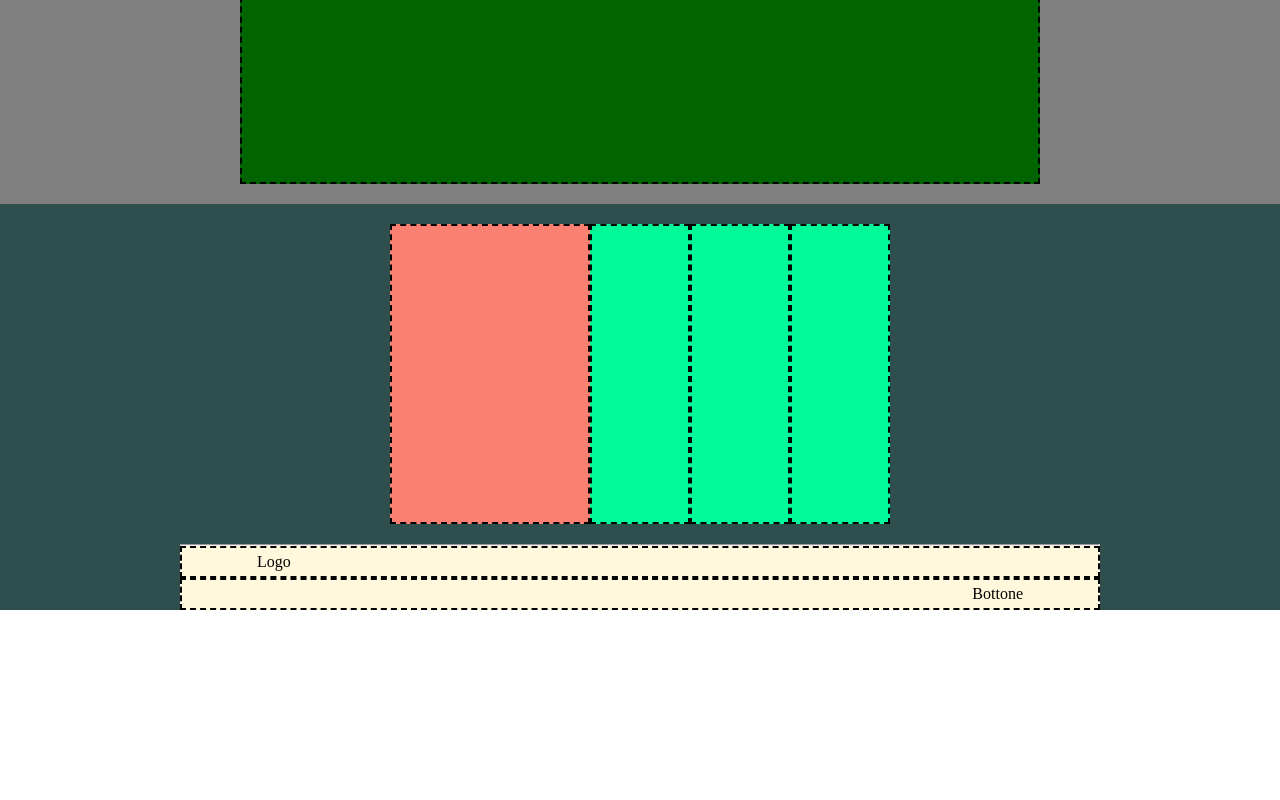
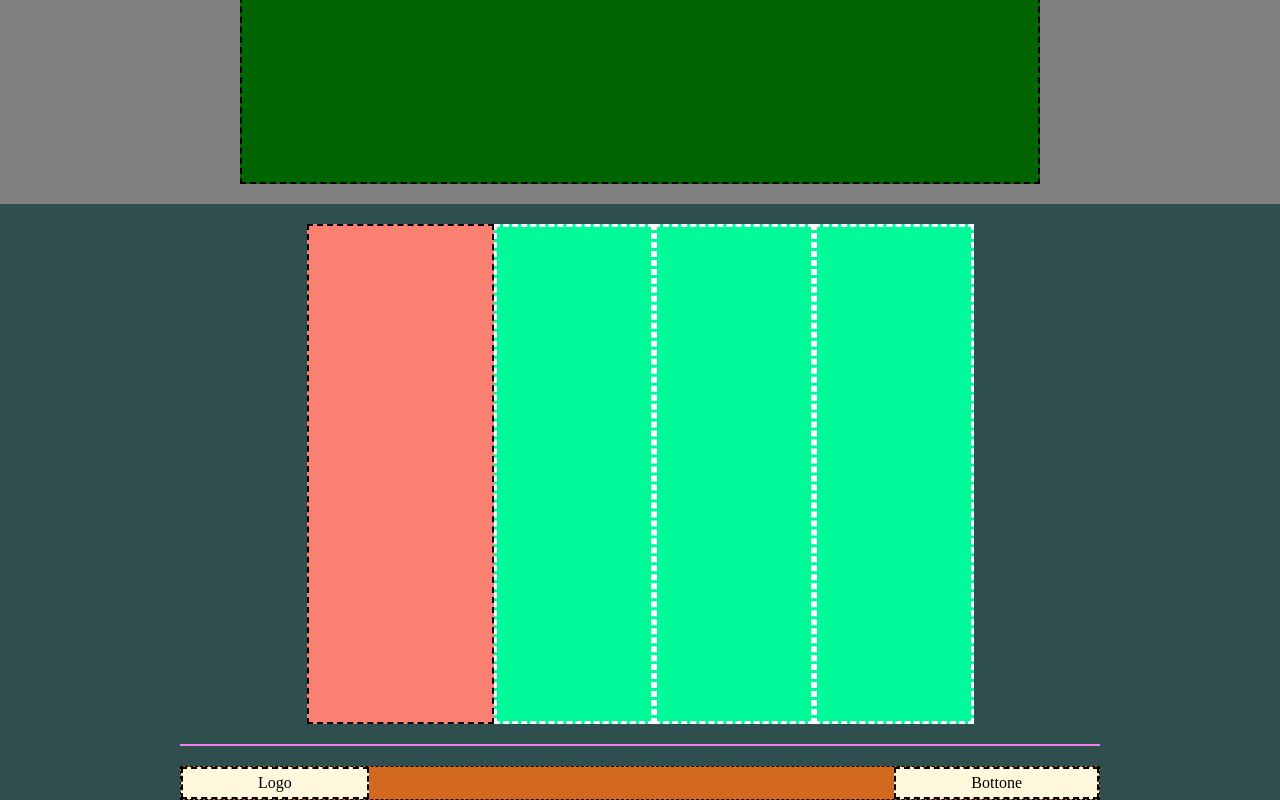
Before and after one commit to NataliyaShevchuk/htmlcss-struttura-discord, a plain HTML site: page index.html in a window 1280 px wide. Shown: the part 1728-2528 px from the top of the page. Before the commit the page ends 2338 px from the top, so only its background shows below. Drawn offline with Linux system fonts and the light colour scheme.

Commit message:
completato l'esercizio

```diff
--- a/style.css
+++ b/style.css
@@ -97,10 +97,23 @@ footer{
 }
 .salmon{
     background-color: salmon;
-    width: 200px;
+    width: 187px;
+    height: 500px;
 }
 .mint{
     background-color: mediumspringgreen;
-    width: 100px;
-
+    width: 160px;
+    height: 500px;
+    border: dashed white;
 }
+hr{
+    width: 920px;
+    border: 1px solid violet;
+    margin-bottom: 20px;
+}
+.last-items{
+    display: flex;
+    justify-content: space-between;
+    background-color: chocolate;
+    border: 1px dashed black;
+}
```
Also changed, not shown: 1 other file.
